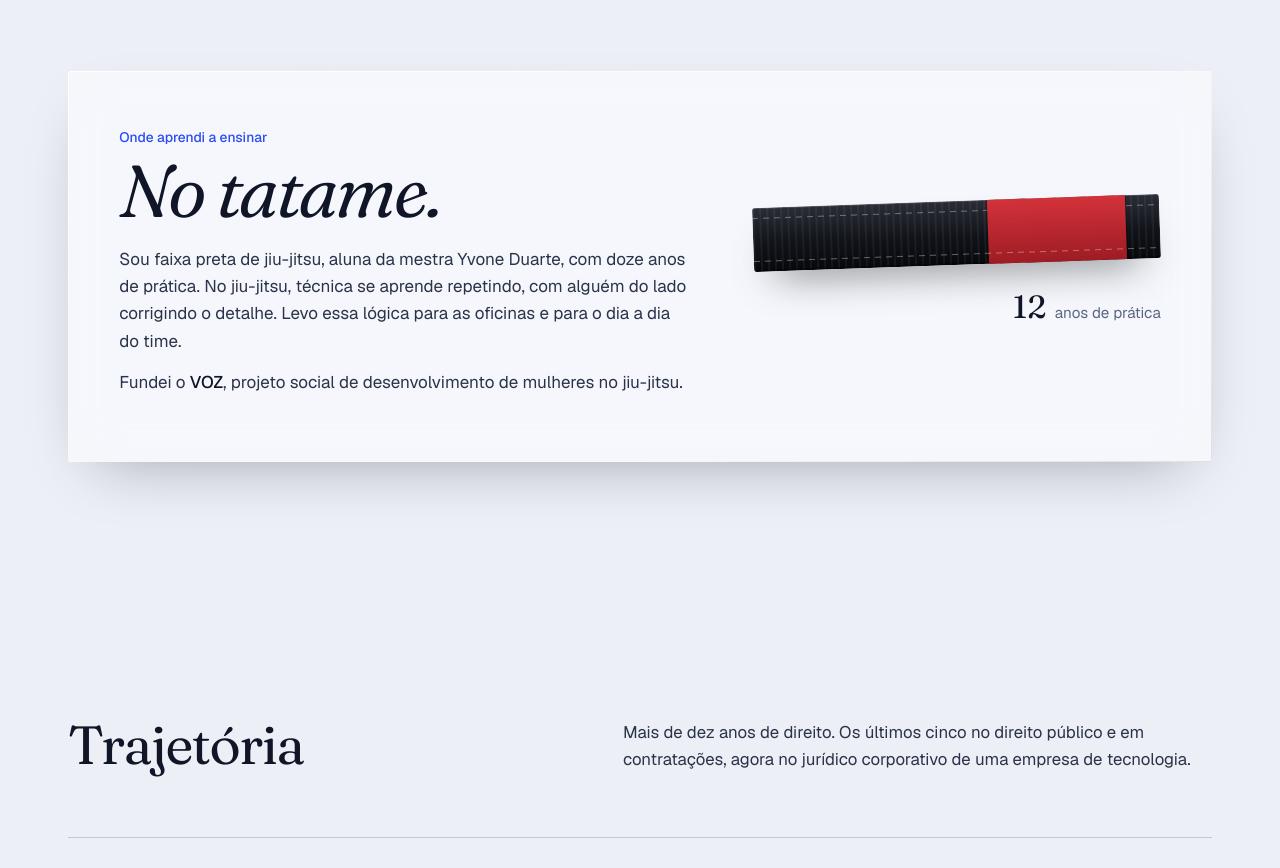
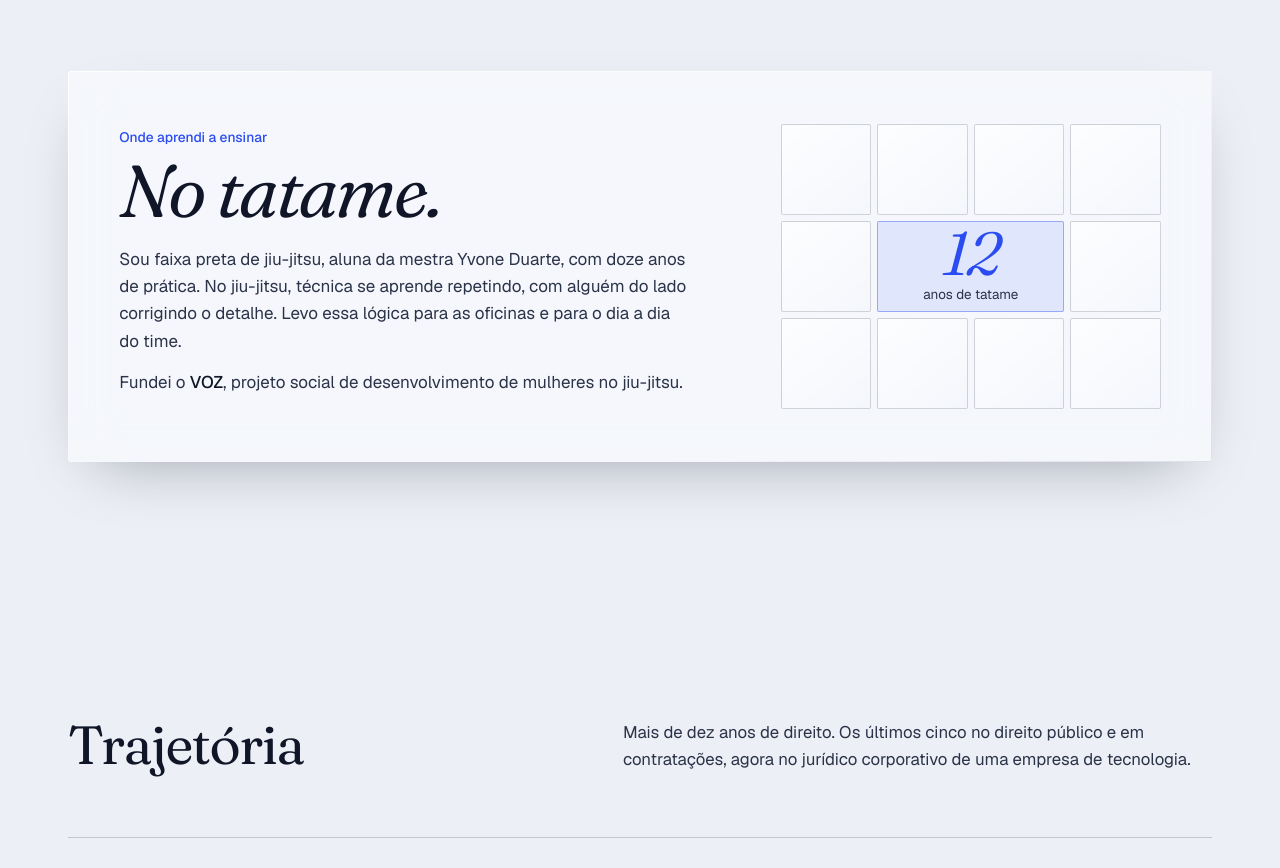
Before and after one commit to julianadecampos/julianadecampos.github.io, a plain HTML site: page index.html in a window 1280 px wide. Shown: the part 3680-4548 px from the top of the page. Drawn offline with nearby package versions, Linux system fonts and the light colour scheme.

Commit message:
Tatame: troca a faixa por uma grade de placas na paleta do site
Co-Authored-By: Claude Opus 5.5 <noreply@anthropic.com>
Claude-Session: https://claude.ai/code/session_017BPx6CLP3cDQhLAS5v2Ypz

```diff
--- a/index.html
+++ b/index.html
@@ -681,33 +681,26 @@
   }
   .dojo p { color: var(--ink-2); max-width: 54ch; margin-bottom: 0.9rem; }
   .dojo strong { font-weight: 500; color: var(--ink); }
-  .belt { display: grid; gap: 1rem; justify-items: end; }
-  .belt-band {
-    position: relative; width: 100%; max-width: 420px; height: 64px; border-radius: 3px;
-    background:
-      repeating-linear-gradient(90deg, rgba(255,255,255,0.05) 0 2px, transparent 2px 7px),
-      linear-gradient(180deg, #2A2D36 0%, #111319 55%, #07080C 100%);
-    box-shadow: 0 1px 0 rgba(255,255,255,0.18) inset, 0 -2px 0 rgba(0,0,0,0.4) inset, 0 22px 40px -22px rgba(0,0,0,0.7);
-    transform: rotate(-2deg);
+  .mat { justify-self: end; width: 100%; max-width: 380px; }
+  .mat-grid { display: grid; grid-template-columns: repeat(4, 1fr); grid-auto-rows: 1fr; gap: 6px; aspect-ratio: 4 / 3; }
+  .mat-grid > * {
+    border-radius: 2px; border: 1px solid var(--line-2);
+    background: linear-gradient(140deg, var(--glass-2), transparent);
+    opacity: 0; transform: scale(0.92);
+    transition: opacity 0.6s var(--ease), transform 0.6s var(--spring);
   }
-  .belt-band::before {
-    content: ""; position: absolute; left: 0; right: 0; top: 10px; height: 1px;
-    background: repeating-linear-gradient(90deg, rgba(255,255,255,0.35) 0 6px, transparent 6px 11px);
+  .mat.seen .mat-grid > * { opacity: 1; transform: none; }
+  .mat-core {
+    grid-column: 2 / 4; grid-row: 2;
+    display: flex; flex-direction: column; align-items: center; justify-content: center; text-align: center;
+    background: var(--accent-soft) !important; border-color: color-mix(in srgb, var(--accent) 40%, transparent) !important;
   }
-  .belt-band::after {
-    content: ""; position: absolute; left: 0; right: 0; bottom: 10px; height: 1px;
-    background: repeating-linear-gradient(90deg, rgba(255,255,255,0.35) 0 6px, transparent 6px 11px);
+  .mat-n {
+    font-family: var(--display); font-style: italic; font-weight: 340; font-size: clamp(2.6rem, 5vw, 3.8rem); line-height: 0.85;
+    color: var(--accent); letter-spacing: -0.04em; font-variation-settings: "opsz" 144, "SOFT" 90, "WONK" 1;
   }
-  .belt-bar {
-    position: absolute; right: 34px; top: 0; bottom: 0; width: 34%;
-    background: linear-gradient(180deg, #D3323A, #9E1C24);
-    display: flex; gap: 7px; align-items: stretch; justify-content: flex-end; padding-right: 9px;
-    box-shadow: 1px 0 0 rgba(0,0,0,0.3), -1px 0 0 rgba(0,0,0,0.3);
-  }
-  .belt-bar { transform: scaleX(0); transform-origin: right; transition: transform 0.9s var(--spring); }
-  .belt.seen .belt-bar { transform: none; }
-  .belt figcaption { color: var(--muted); font-size: 0.95rem; }
-  .belt figcaption span { font-family: var(--display); font-size: 2rem; color: var(--ink); margin-right: 0.3rem; font-variation-settings: "opsz" 72; }
+  .mat-l { font-size: 0.84rem; color: var(--ink-2); margin-top: 0.3rem; }
+  @media (max-width: 860px) { .mat { justify-self: start; max-width: 320px; } }
 
   /* diário de bordo */
   .logbook { padding: clamp(1.3rem, 3vw, 2.4rem); }
@@ -1026,11 +1019,12 @@
         <p>Sou faixa preta de jiu-jitsu, aluna da mestra Yvone Duarte, com doze anos de prática. No jiu-jitsu, técnica se aprende repetindo, com alguém do lado corrigindo o detalhe. Levo essa lógica para as oficinas e para o dia a dia do time.</p>
         <p>Fundei o <strong>VOZ</strong>, projeto social de desenvolvimento de mulheres no jiu-jitsu.</p>
       </div>
-      <figure class="belt" aria-label="Faixa preta de jiu-jitsu">
-        <div class="belt-band">
-          <span class="belt-bar"></span>
+      <figure class="mat" aria-label="Doze anos de prática de jiu-jitsu">
+        <div class="mat-grid">
+          <i></i><i></i><i></i><i></i><i></i>
+          <figcaption class="mat-core"><span class="mat-n">12</span><span class="mat-l">anos de tatame</span></figcaption>
+          <i></i><i></i><i></i><i></i><i></i>
         </div>
-        <figcaption><span>12</span> anos de prática</figcaption>
       </figure>
     </div>
   </div>
@@ -1352,11 +1346,15 @@
     if (e.data === 'labirinto:fim' && frame && e.source === frame.contentWindow) { /* o próprio jogo já parou o som */ }
   });
 
-  /* ---------- Faixa ---------- */
-  var belt = document.querySelector('.belt');
+  /* ---------- Tatame ---------- */
+  var mat = document.querySelector('.mat');
+  mat.querySelectorAll('.mat-grid > *').forEach(function (t, i) {
+    var r = Math.floor(i / 4), c = i % 4;
+    t.style.transitionDelay = ((r + c) * 0.06) + 's';
+  });
   new IntersectionObserver(function (es, o) {
-    es.forEach(function (e) { if (e.isIntersecting) { belt.classList.add('seen'); o.disconnect(); } });
-  }, { threshold: 0.6 }).observe(belt);
+    es.forEach(function (e) { if (e.isIntersecting) { mat.classList.add('seen'); o.disconnect(); } });
+  }, { threshold: 0.5 }).observe(mat);
 
   /* ---------- Diário de bordo ---------- */
   var route = [
```
